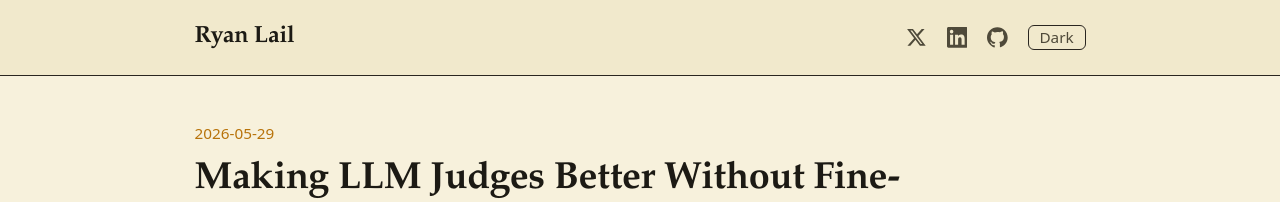
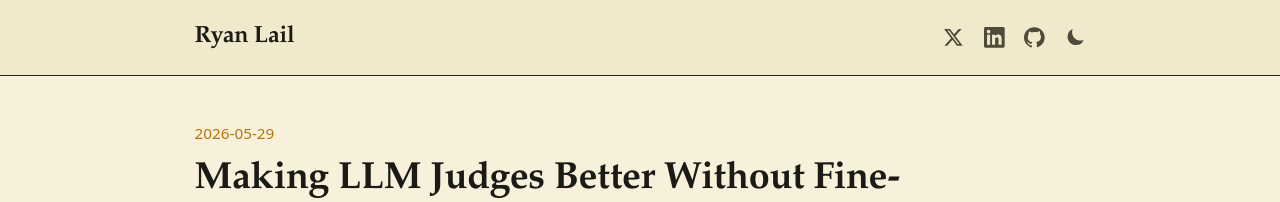
Before and after one commit to ryanlail/ryanlail.github.io, a Jekyll site: the page built from _posts/2026-05-29-cost-effective-llm-as-a-judge.md, in a window 1280 px wide. Shown: the top 202 px of the page. Built offline with Jekyll 4.4.1, drawn with Linux system fonts in a browser that asks for light colours.

Commit message:
Tidy home page: icon theme toggle, drop footer, fix tab title
- Replace the Light/Dark text toggle with sun/moon icons that match the
  social nav icons (borderless, 1.15rem, amber hover)
- Hide the site footer on the home page via a `hide_footer` page flag;
  other pages keep their footer
- Show just "Ryan Lail" in the home browser tab instead of
  "Home | Ryan Lail" (suppress seo-tag's title on "/" and emit our own)

https://claude.ai/code/session_01LNPZQ6oJBeKCMRmutoc3d4

```diff
--- a/_includes/header.html
+++ b/_includes/header.html
@@ -25,8 +25,12 @@
         </a>
       {%- endif -%}
       <button class="theme-toggle" type="button" aria-label="Toggle color theme" title="Toggle light/dark">
-        <span class="theme-toggle__icon" data-theme-light>Light</span>
-        <span class="theme-toggle__icon" data-theme-dark>Dark</span>
+        <span class="theme-toggle__icon" data-theme-light>
+          <svg viewBox="0 0 24 24" fill="currentColor" aria-hidden="true" focusable="false"><path d="M12 2.25a.75.75 0 0 1 .75.75v2.25a.75.75 0 0 1-1.5 0V3a.75.75 0 0 1 .75-.75zM7.5 12a4.5 4.5 0 1 1 9 0 4.5 4.5 0 0 1-9 0zM18.894 6.166a.75.75 0 0 0-1.06-1.06l-1.591 1.59a.75.75 0 1 0 1.06 1.061l1.591-1.59zM21.75 12a.75.75 0 0 1-.75.75h-2.25a.75.75 0 0 1 0-1.5H21a.75.75 0 0 1 .75.75zM17.834 18.894a.75.75 0 0 0 1.06-1.06l-1.59-1.591a.75.75 0 1 0-1.061 1.06l1.59 1.591zM12 18a.75.75 0 0 1 .75.75V21a.75.75 0 0 1-1.5 0v-2.25A.75.75 0 0 1 12 18zM7.758 17.303a.75.75 0 0 0-1.061-1.06l-1.591 1.59a.75.75 0 0 0 1.06 1.061l1.591-1.59zM6 12a.75.75 0 0 1-.75.75H3a.75.75 0 0 1 0-1.5h2.25A.75.75 0 0 1 6 12zM6.697 7.757a.75.75 0 0 0 1.06-1.06l-1.59-1.591a.75.75 0 0 0-1.061 1.06l1.59 1.591z"/></svg>
+        </span>
+        <span class="theme-toggle__icon" data-theme-dark>
+          <svg viewBox="0 0 24 24" fill="currentColor" aria-hidden="true" focusable="false"><path d="M21.752 15.002A9.718 9.718 0 0 1 18 15.75c-5.385 0-9.75-4.365-9.75-9.75 0-1.33.266-2.597.748-3.752A9.753 9.753 0 0 0 3 11.25C3 16.635 7.365 21 12.75 21a9.753 9.753 0 0 0 9.002-5.998z"/></svg>
+        </span>
       </button>
     </nav>
   </div>
--- a/_layouts/default.html
+++ b/_layouts/default.html
@@ -17,7 +17,13 @@
     })();
   </script>
 
-  {%- seo -%}
+  {%- comment -%} On the home page, show just the site title in the tab (no "Home | …" / tagline) {%- endcomment -%}
+  {%- if page.url == "/" -%}
+    {%- seo title=false -%}
+    <title>{{ site.title }}</title>
+  {%- else -%}
+    {%- seo -%}
+  {%- endif -%}
   <link rel="icon" href="{{ '/assets/favicon.svg' | relative_url }}" type="image/svg+xml">
   <link rel="stylesheet" href="{{ '/assets/css/style.css' | relative_url }}">
   {%- feed_meta -%}
@@ -44,7 +50,9 @@
     </div>
   </main>
 
+  {%- unless page.hide_footer -%}
   {%- include footer.html -%}
+  {%- endunless -%}
 
   <script src="{{ '/assets/js/theme-toggle.js' | relative_url }}"></script>
 </body>
--- a/assets/css/style.css
+++ b/assets/css/style.css
@@ -138,19 +138,20 @@ a:hover {
 .site-nav__icon svg { width: 1.15rem; height: 1.15rem; display: block; }
 
 .theme-toggle {
-  font-family: var(--font-ui);
-  font-size: 0.85rem;
+  display: inline-flex;
+  align-items: center;
   background: transparent;
   color: var(--ink-soft);
-  border: 1px solid var(--rule);
-  border-radius: var(--radius);
-  padding: 0.2rem 0.6rem;
+  border: none;
+  padding: 0;
   cursor: pointer;
   line-height: 1;
-  transition: border-color 0.12s ease, color 0.12s ease;
+  transition: color 0.12s ease;
 }
-.theme-toggle:hover { color: var(--accent); border-color: var(--accent); }
-/* Show only the label for the *other* mode (what you'll switch to) */
+.theme-toggle:hover { color: var(--accent); }
+.theme-toggle__icon { display: inline-flex; align-items: center; }
+.theme-toggle__icon svg { width: 1.15rem; height: 1.15rem; display: block; }
+/* Show only the icon for the *other* mode (what you'll switch to) */
 [data-theme="light"] .theme-toggle__icon[data-theme-light] { display: none; }
 [data-theme="dark"]  .theme-toggle__icon[data-theme-dark]  { display: none; }
 
```
Also changed, not shown: index.md (+1 -1 lines).
